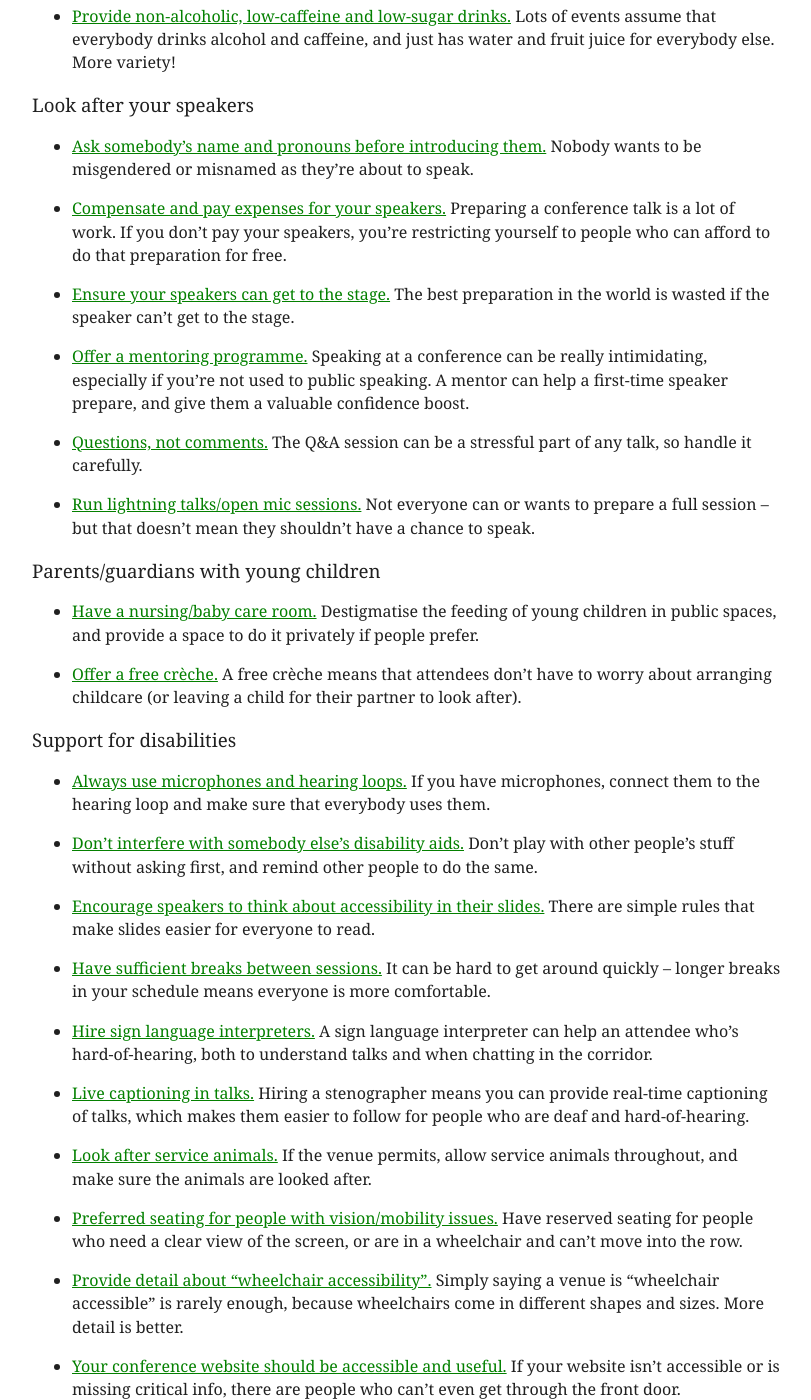
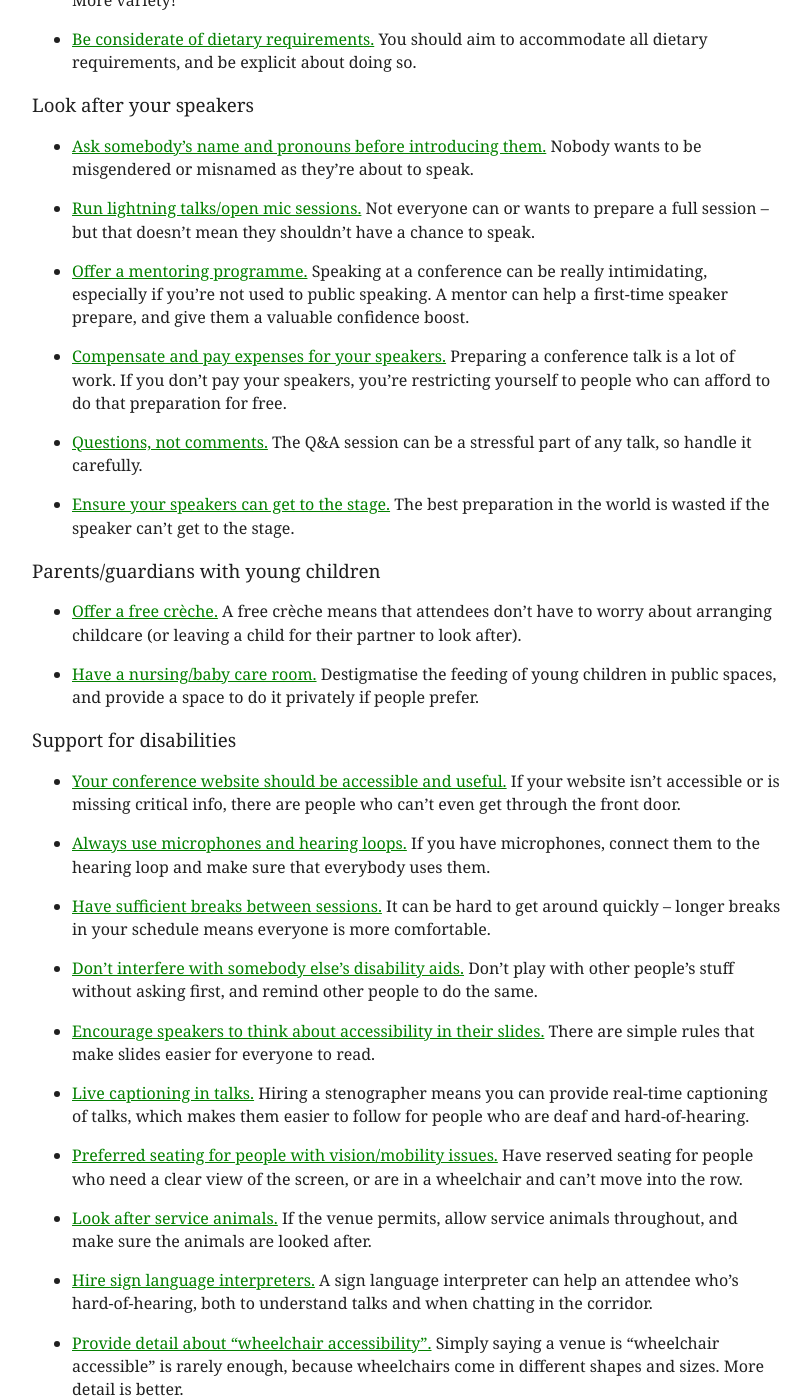
Before and after one commit to alexwlchan/ideas-for-inclusive-events, a Jekyll site: the page built from src/index.md, in a window 1280 px wide and 1400 px high, scrolled down 3199 px. Shown: the whole window, without its empty margins (233-1044 px from the left). Built offline with Jekyll 4.4.1, drawn with Linux system fonts in a browser that asks for light colours; Markdown is read by kramdown in place of the engine named in the settings; some of the changed text lies outside the part shown.

```diff
--- /dev/null
+++ b/src/_plugins/create_idea_hierarchy.rb
@@ -0,0 +1,16 @@
+module IdeaHierarchy
+  class Generator < Jekyll::Generator
+    def generate(site)
+      categories = site.data["categories"]
+      ideas = site.collections["ideas"]
+
+      # TODO: Check that every idea is used exactly once.
+      site.data["idea_categories"] = categories.map { |category|
+        category["ideas"] = ideas.select { |idea|
+          idea.data["category"] == category["id"]
+        }
+        category
+      }
+    end
+  end
+end
--- a/src/index.md
+++ b/src/index.md
@@ -76,22 +76,16 @@ Let me know -- send me [an email]({{ site.email | encode_mailto }}), drop me [a
 
 # A summary of the ideas
 
-{% assign ideas = site.ideas | sort: "title" %}
+{% for category in site.data.idea_categories %}
 
-{% for category in site.data.categories %}
-{% assign category_id = category[0] %}
-{% assign category_data = category[1] %}
+### {{ category.name }}
 
-### {{ category_data["name"] }}
-
-{% if category_data["description"] %}
-  {{ category_data["description"] | cleanup_text | smartify }}
+{% if category.description %}
+  {{ category.description | cleanup_text | smartify }}
 {% endif %}
 
-{% for idea in ideas %}
-{% if idea.category == category_id %}
+{% for idea in category.ideas %}
 * [{{ idea.title }}.]({{ idea.url }}) {{ idea.summary | cleanup_text | smartify }}
-{% endif %}
 {% endfor %}
 
 {% endfor %}
```
Also changed, not shown: src/_data/categories.yml (+11 -11 lines).
